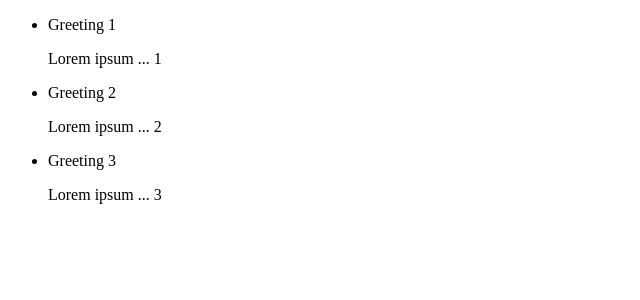
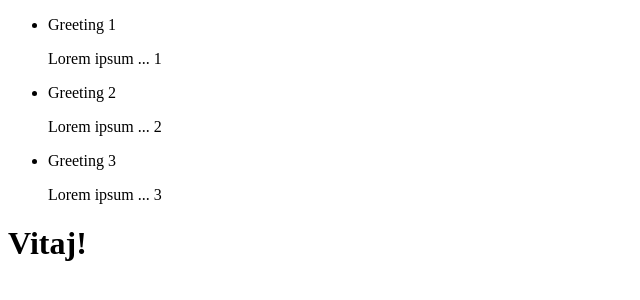
Before and after one commit to BestPrice/frontend, a website: page app/index.html in a window 1280 px wide. Shown: the whole page, without its empty margins (0-640 px from the left). Drawn offline with Linux system fonts and the light colour scheme.

Commit message:
test
skusam git

```diff
--- a/app/index.html
+++ b/app/index.html
@@ -17,6 +17,6 @@
       <p>{{g.text}}</p>
     </li>
   </ul>
-
+	<h1>Vitaj!</h1>
 </body>
 </html>
```
